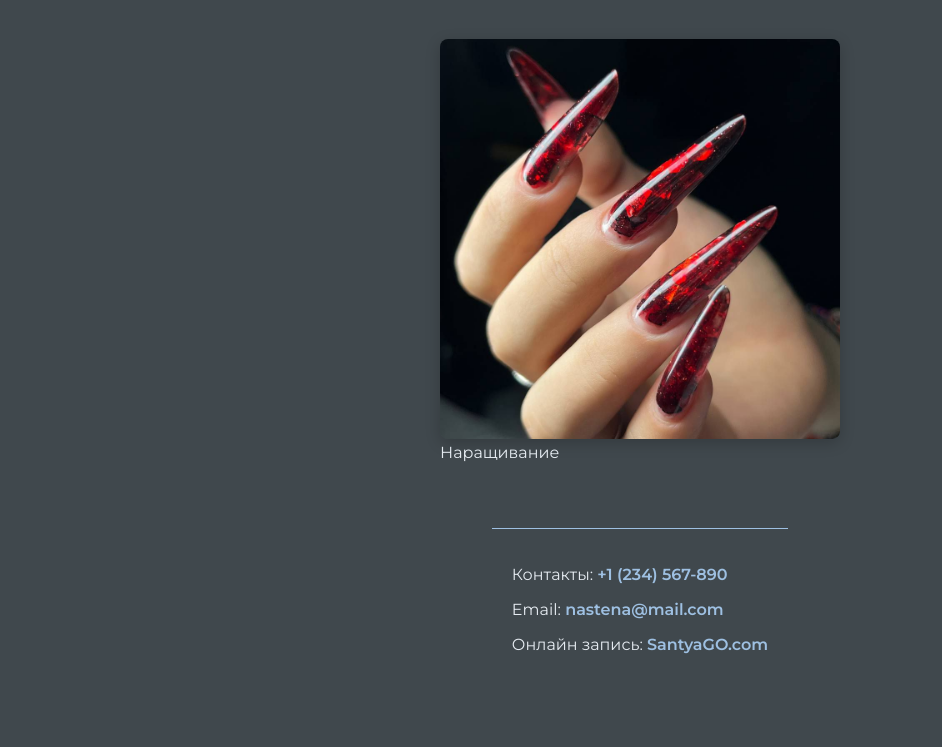
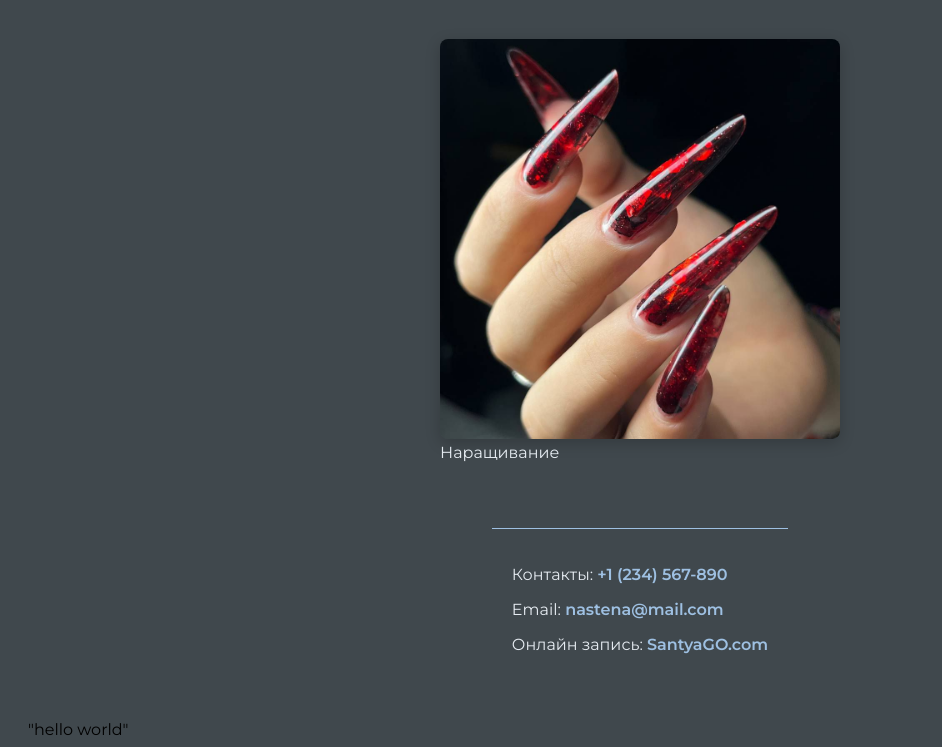
Before and after one commit to nastenanastena37-crypto/dev-card, a plain HTML site: page dev-card/index.html in a window 1280 px wide. Shown: the part 1092-1839 px from the top of the page, without its empty margins (0-942 px from the left). Before the commit the page ends 1810 px from the top, so only its background shows below. Drawn offline with Linux system fonts and the light colour scheme.

Commit message:
feat: add hello world

```diff
--- a/dev-card/index.html
+++ b/dev-card/index.html
@@ -43,5 +43,6 @@
         <p>Email: <a href="mailto:nastena@mail.com">nastena@mail.com</a></p>
         <p>Онлайн запись: <a href="https://example.com/online-booking">SantyaGO.com</a></p>
     </footer>
+    <div>"hello world"</div>
 </body>
 </html>
```
